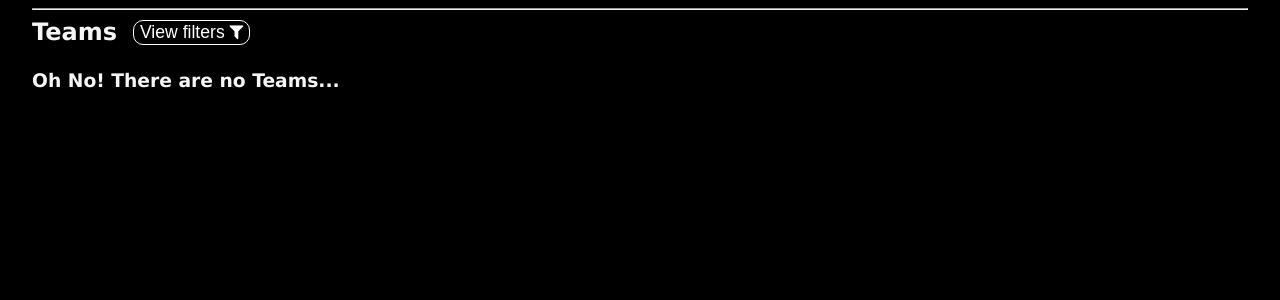
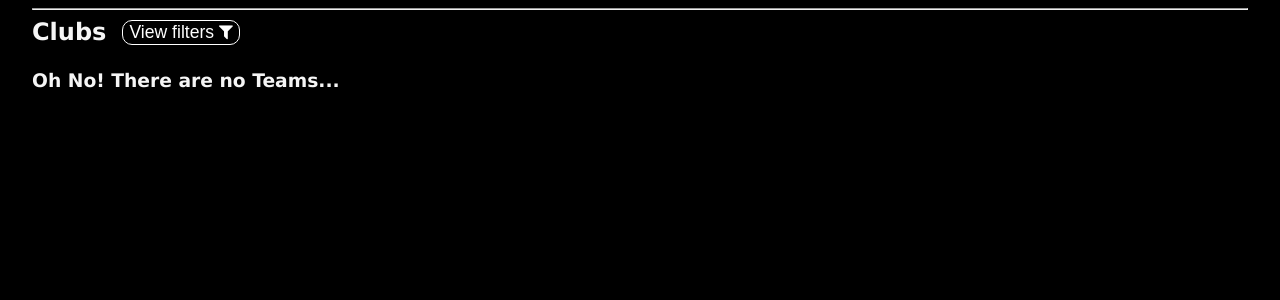
Before and after one commit to Bennm23/f5new, a Django app: page /teams/ in a window 1280 px wide. Shown: the part 57-357 px from the top of the page. Run offline with Django 4.2, Linux system fonts and the light colour scheme; data that the repository does not hold is empty.

Commit message:
titles updated;

```diff
--- a/project/f5blogs/templates/f5blogs/blogs_home.html
+++ b/project/f5blogs/templates/f5blogs/blogs_home.html
@@ -6,7 +6,7 @@
 {% endblock %}
 
 {% block title %}
-Blogs
+Articles
 {% endblock %}
 
 {% block content %}
--- a/project/f5teams/templates/f5teams/teams_home.html
+++ b/project/f5teams/templates/f5teams/teams_home.html
@@ -11,7 +11,7 @@ Teams
 <hr>
 <div class="section">
     <div class="section_header">
-        <h2>Teams</h2>
+        <h2>Clubs</h2>
         <button class="filter" onclick="toggleSearchForm()">View filters <i class="fa fa-filter"></i></button>
     </div>
 
```
